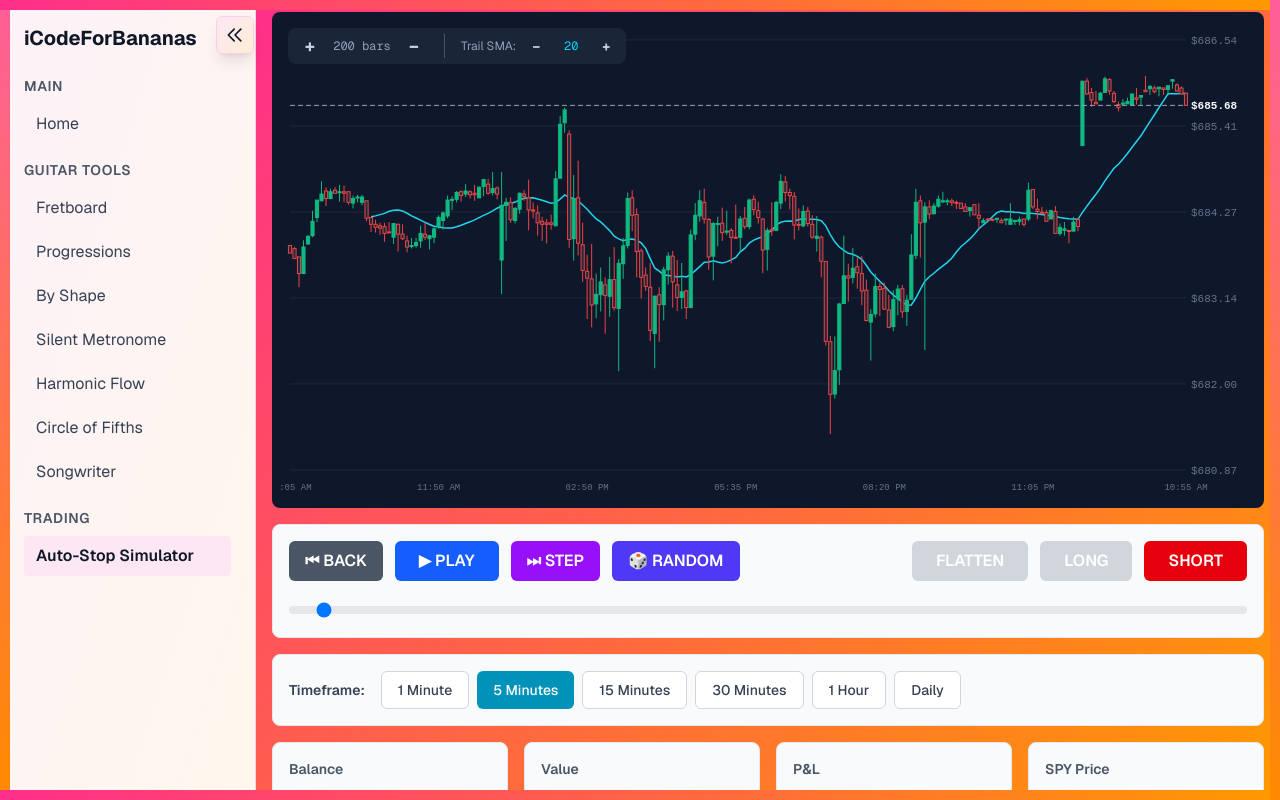
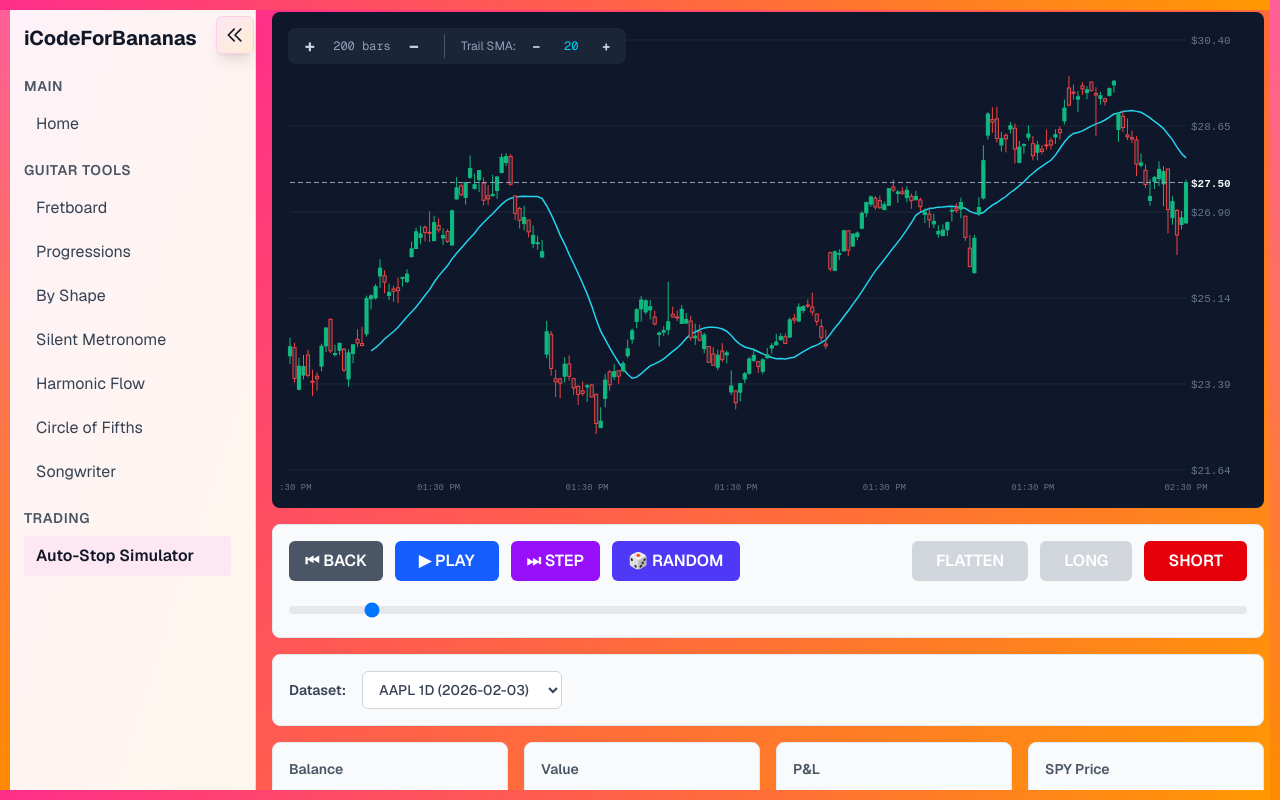
Before and after one commit to iCodeForBananas/iCodeForBananas, a Next.js app: page /trading-chart in a window 1280 px wide. Built offline with nearby package versions, Linux system fonts and the light colour scheme.

Commit message:
feat: add API endpoint for listing available datasets and update TradingChartPage to fetch and select datasets

```diff
--- /dev/null
+++ b/app/api/data-files/route.ts
@@ -0,0 +1,55 @@
+import { NextResponse } from "next/server";
+import fs from "fs";
+import path from "path";
+
+export const dynamic = "force-dynamic";
+
+export async function GET() {
+  try {
+    const dataDir = path.join(process.cwd(), "data");
+
+    if (!fs.existsSync(dataDir)) {
+      return NextResponse.json({
+        success: true,
+        files: [],
+      });
+    }
+
+    const files = fs
+      .readdirSync(dataDir)
+      .filter((file) => file.endsWith(".csv"))
+      .sort();
+
+    // Parse file names to extract symbol and timeframe info
+    const datasets = files.map((file) => {
+      // Format: SYMBOL-TIMEFRAME-DATE.csv (e.g., SPY-1d-2026-02-01.csv)
+      const nameWithoutExt = file.replace(".csv", "");
+      const parts = nameWithoutExt.split("-");
+      const symbol = parts[0];
+      const timeframe = parts[1];
+      const date = parts.slice(2).join("-");
+
+      return {
+        file,
+        symbol,
+        timeframe,
+        date,
+        label: `${symbol} ${timeframe.toUpperCase()}`,
+      };
+    });
+
+    return NextResponse.json({
+      success: true,
+      files: datasets,
+    });
+  } catch (error) {
+    console.error("Error listing data files:", error);
+    return NextResponse.json(
+      {
+        success: false,
+        error: error instanceof Error ? error.message : "Failed to list data files",
+      },
+      { status: 500 },
+    );
+  }
+}
--- a/app/api/spy-data/route.ts
+++ b/app/api/spy-data/route.ts
@@ -5,19 +5,11 @@ import path from "path";
 // Disable caching for API routes that fetch dynamic data
 export const dynamic = "force-dynamic";
 
-// Supported timeframes
-const VALID_TIMEFRAMES = ["1m", "5m", "15m", "30m", "1h", "1d"];
-
 export async function GET(request: NextRequest) {
   try {
     const { searchParams } = new URL(request.url);
-    const timeframe = searchParams.get("timeframe") || "5m";
+    const fileParam = searchParams.get("file");
     const smaPeriod = parseInt(searchParams.get("smaPeriod") || "20", 10);
-
-    // Validate timeframe
-    if (!VALID_TIMEFRAMES.includes(timeframe)) {
-      throw new Error(`Invalid timeframe. Supported: ${VALID_TIMEFRAMES.join(", ")}`);
-    }
 
     // Validate smaPeriod
     if (isNaN(smaPeriod) || smaPeriod < 5 || smaPeriod > 200) {
@@ -31,18 +23,27 @@ export async function GET(request: NextRequest) {
       throw new Error('Data directory not found. Please run "npm run download-data SPY 5m" first.');
     }
 
-    // Find the latest SPY-{timeframe}-*.csv file
-    const files = fs.readdirSync(dataDir);
-    const spyFile = files
-      .filter((file) => file.startsWith(`SPY-${timeframe}-`) && file.endsWith(".csv"))
-      .sort()
-      .reverse()[0]; // Get the last one alphabetically (which usually corresponds to latest date)
+    let targetFile: string;
 
-    if (!spyFile) {
-      throw new Error(`No SPY ${timeframe} data found. Please run "npm run download-data SPY ${timeframe}" first.`);
+    if (fileParam) {
+      // Use the specified file
+      targetFile = fileParam;
+      if (!fs.existsSync(path.join(dataDir, targetFile))) {
+        throw new Error(`File "${targetFile}" not found in data directory.`);
+      }
+    } else {
+      // Default: find any available CSV file
+      const files = fs
+        .readdirSync(dataDir)
+        .filter((file) => file.endsWith(".csv"))
+        .sort();
+      if (files.length === 0) {
+        throw new Error('No data files found. Please run "npm run download-data SPY 5m" first.');
+      }
+      targetFile = files[0];
     }
 
-    const filePath = path.join(dataDir, spyFile);
+    const filePath = path.join(dataDir, targetFile);
     const csvText = fs.readFileSync(filePath, "utf-8");
 
     // Parse CSV
@@ -84,7 +85,7 @@ export async function GET(request: NextRequest) {
       success: true,
       data: priceData,
       count: priceData.length,
-      source: spyFile,
+      source: targetFile,
     });
   } catch (error) {
     console.error("Data loading error:", error);
--- a/app/trading-chart/page.tsx
+++ b/app/trading-chart/page.tsx
@@ -8,14 +8,13 @@ import { PricePoint, Position, PositionSide, Account } from "@/app/types";
 const RISK_PERCENTAGE = 0.005;
 const INITIAL_BALANCE = 100000;
 
-const TIMEFRAMES = [
-  { value: "1m", label: "1 Minute" },
-  { value: "5m", label: "5 Minutes" },
-  { value: "15m", label: "15 Minutes" },
-  { value: "30m", label: "30 Minutes" },
-  { value: "1h", label: "1 Hour" },
-  { value: "1d", label: "Daily" },
-];
+interface DatasetInfo {
+  file: string;
+  symbol: string;
+  timeframe: string;
+  date: string;
+  label: string;
+}
 
 export default function TradingChartPage() {
   const [allData, setAllData] = useState<PricePoint[]>([]);
@@ -25,7 +24,8 @@ export default function TradingChartPage() {
   const [isPlaying, setIsPlaying] = useState<boolean>(false);
   const [isLoading, setIsLoading] = useState<boolean>(true);
   const [error, setError] = useState<string | null>(null);
-  const [timeframe, setTimeframe] = useState<string>("5m");
+  const [availableDatasets, setAvailableDatasets] = useState<DatasetInfo[]>([]);
+  const [selectedFile, setSelectedFile] = useState<string>("");
   const [trailstopSmaPeriod, setTrailstopSmaPeriod] = useState<number>(20);
 
   const playIntervalRef = useRef<NodeJS.Timeout | null>(null);
@@ -33,8 +33,28 @@ export default function TradingChartPage() {
   // Current price based on visible index
   const currentPrice = allData[visibleIndex]?.close || 0;
 
-  // Load SPY data when timeframe changes
+  // Fetch available datasets on mount
   useEffect(() => {
+    async function fetchDatasets() {
+      try {
+        const response = await fetch("/api/data-files");
+        const result = await response.json();
+        if (result.success && result.files.length > 0) {
+          setAvailableDatasets(result.files);
+          // Select the first file by default
+          setSelectedFile(result.files[0].file);
+        }
+      } catch (err) {
+        console.error("Error fetching datasets:", err);
+      }
+    }
+    fetchDatasets();
+  }, []);
+
+  // Load data when selected file changes
+  useEffect(() => {
+    if (!selectedFile) return;
+
     async function loadData() {
       try {
         setIsLoading(true);
@@ -42,19 +62,19 @@ export default function TradingChartPage() {
         setIsPlaying(false);
         setPositions([]);
 
-        const response = await fetch(`/api/spy-data?timeframe=${timeframe}&smaPeriod=${trailstopSmaPeriod}`);
+        const response = await fetch(`/api/spy-data?file=${encodeURIComponent(selectedFile)}&smaPeriod=${trailstopSmaPeriod}`);
         const result = await response.json();
 
         if (!result.success || !result.data || result.data.length === 0) {
           throw new Error(result.error || "No data received from API");
         }
 
-        console.log("Loaded", result.data.length, "candles for", timeframe);
+        console.log("Loaded", result.data.length, "candles from", selectedFile);
         setAllData(result.data);
         // Start at candle 200 so we have SMA data
         setVisibleIndex(Math.min(200, result.data.length - 1));
       } catch (err) {
-        console.error("Error loading SPY data:", err);
+        console.error("Error loading data:", err);
         setError(err instanceof Error ? err.message : "Failed to load data");
       } finally {
         setIsLoading(false);
@@ -62,7 +82,7 @@ export default function TradingChartPage() {
     }
 
     loadData();
-  }, [timeframe, trailstopSmaPeriod]);
+  }, [selectedFile, trailstopSmaPeriod]);
 
   // Handle play/pause
   useEffect(() => {
@@ -459,24 +479,19 @@ export default function TradingChartPage() {
           {/* Data Source Selector */}
           <div className='bg-slate-50 rounded-lg p-2 sm:p-4 mb-2 sm:mb-4 border border-border'>
             <div className='flex flex-col sm:flex-row sm:items-center gap-2 sm:gap-4'>
-              <label className='text-xs sm:text-sm font-semibold text-gray-700'>Timeframe:</label>
-              <div className='flex flex-wrap gap-1 sm:gap-2'>
-                {TIMEFRAMES.map((tf) => (
-                  <button
-                    key={tf.value}
-                    onClick={() => setTimeframe(tf.value)}
-                    disabled={isLoading}
-                    className={`px-2 sm:px-4 py-1 sm:py-2 text-xs sm:text-sm font-medium rounded-md transition-colors ${
-                      timeframe === tf.value
-                        ? "bg-cyan-600 text-white"
-                        : "bg-white text-gray-700 border border-gray-300 hover:bg-gray-50"
-                    } disabled:opacity-50 disabled:cursor-not-allowed`}
-                  >
-                    <span className='sm:hidden'>{tf.value}</span>
-                    <span className='hidden sm:inline'>{tf.label}</span>
-                  </button>
+              <label className='text-xs sm:text-sm font-semibold text-gray-700'>Dataset:</label>
+              <select
+                value={selectedFile}
+                onChange={(e) => setSelectedFile(e.target.value)}
+                disabled={isLoading || availableDatasets.length === 0}
+                className='px-3 py-2 text-xs sm:text-sm font-medium rounded-md border border-gray-300 bg-white text-gray-700 hover:bg-gray-50 focus:outline-none focus:ring-2 focus:ring-cyan-500 disabled:opacity-50 disabled:cursor-not-allowed'
+              >
+                {availableDatasets.map((dataset) => (
+                  <option key={dataset.file} value={dataset.file}>
+                    {dataset.label} ({dataset.date})
+                  </option>
                 ))}
-              </div>
+              </select>
               {isLoading && <span className='text-xs sm:text-sm text-gray-500 animate-pulse'>Loading...</span>}
             </div>
           </div>
```
